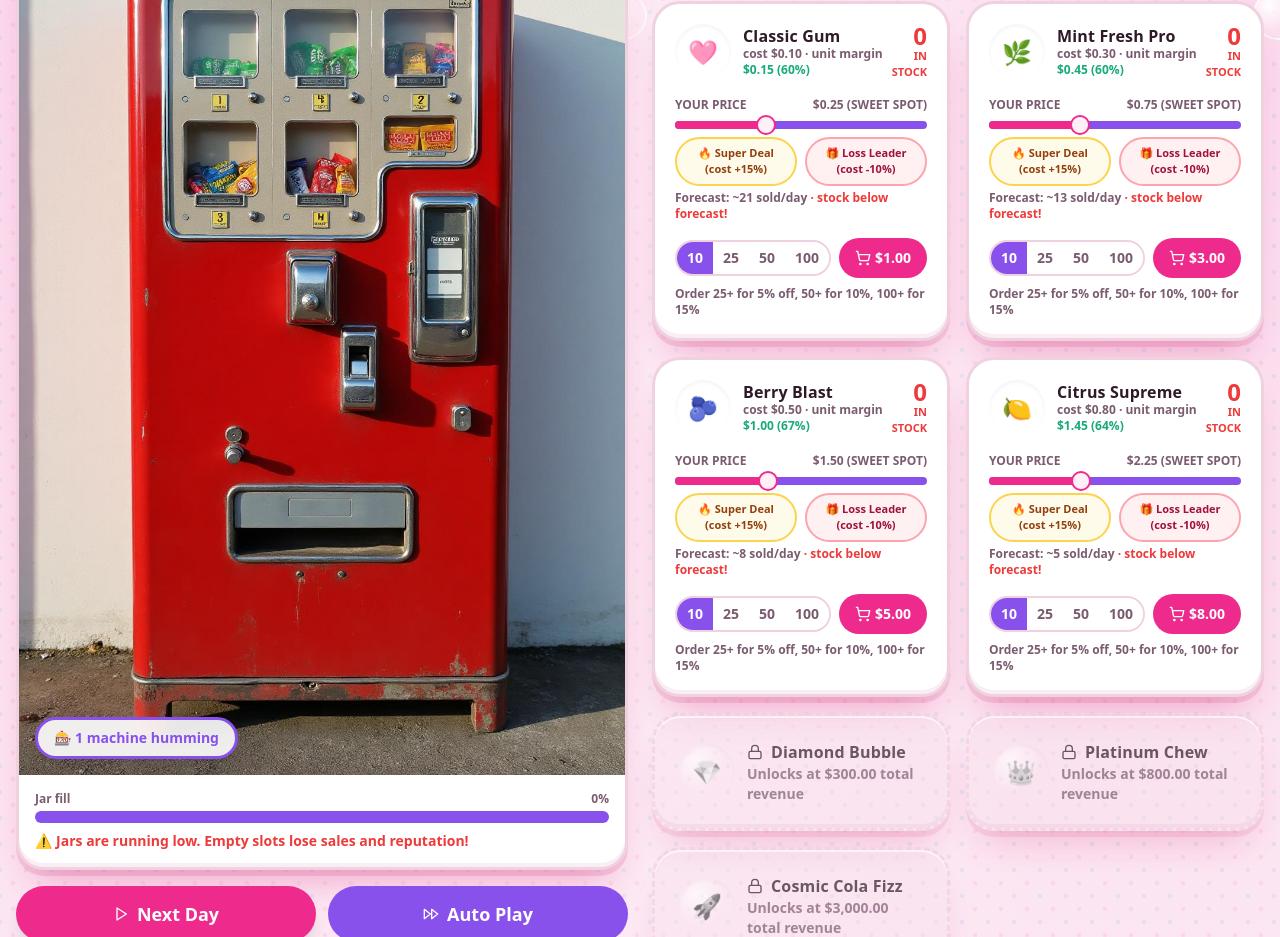
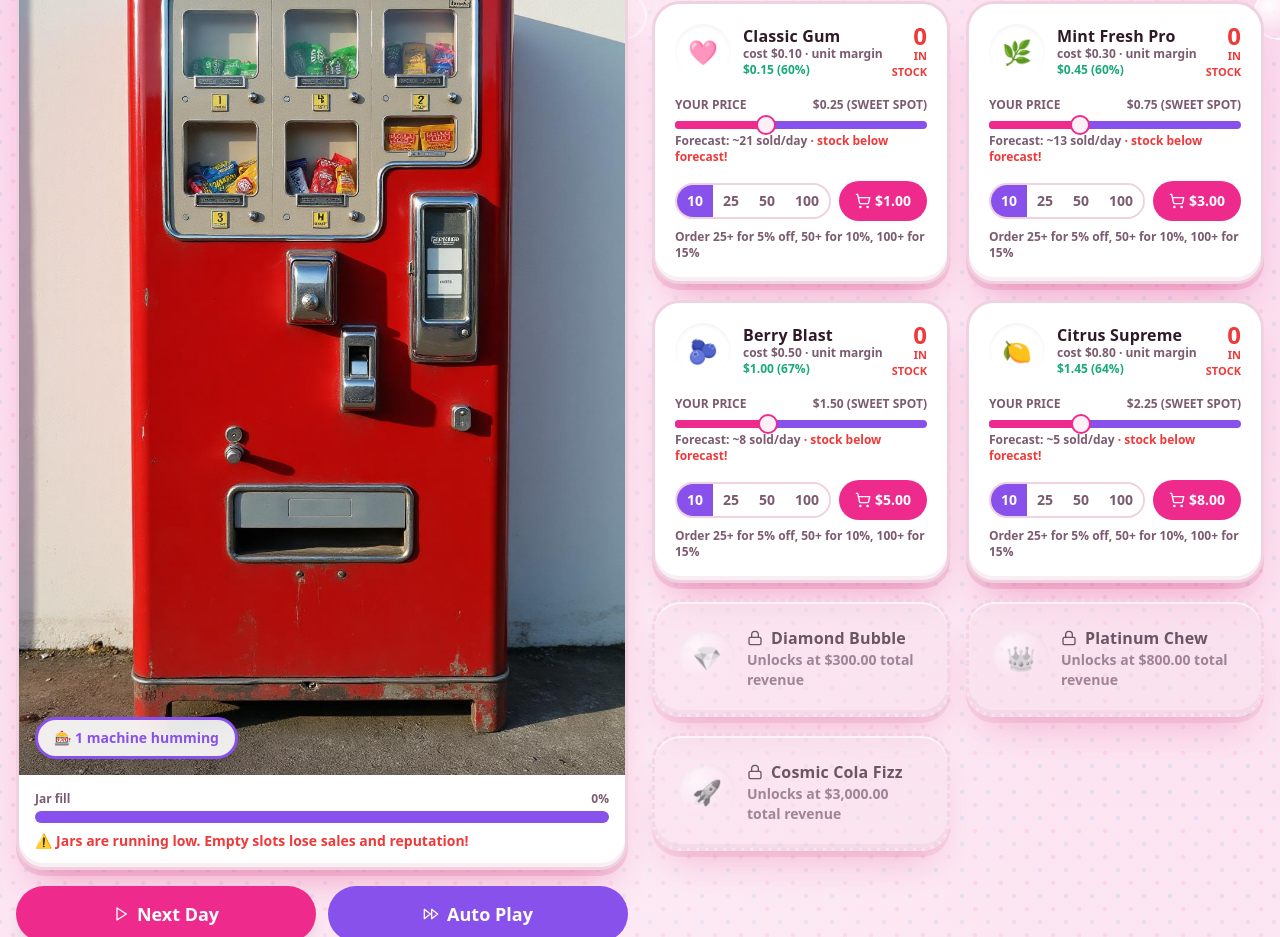
Before and after one commit to rankplanmuse-ops/gum-mogul, a React (Vite) app: page / in a window 1280 px wide. Shown: the part 820-1757 px from the top of the page. Built offline with nearby package versions, Linux system fonts and the light colour scheme; the HTML template or start-up script is replaced by a standard one.

Commit message:
Price slider labels escalate as you drag left (Deal!, Super Deal!!, LOSS LEADER!!!); preset buttons removed

```diff
--- a/src/components/ProductInventory.tsx
+++ b/src/components/ProductInventory.tsx
@@ -74,20 +74,12 @@ export const ProductInventory = ({ gameState, onPurchase, onPriceChange }: Props
               <div className="mt-4">
                 <div className="flex justify-between text-xs font-black uppercase text-muted-foreground">
                   <span>Your price</span>
-                  <span className={p.sellPrice > p.refPrice * 1.3 ? "text-loss" : p.sellPrice < p.refPrice ? "text-accent" : ""}>
-                    {formatCurrency(p.sellPrice)} {p.sellPrice > p.refPrice * 1.3 ? "(pricey!)" : p.sellPrice < p.refPrice ? "(deal!)" : "(sweet spot)"}
+                  <span className={p.sellPrice <= p.costPrice ? "text-rose-600" : margin / p.sellPrice <= 0.2 ? "text-amber-600" : p.sellPrice > p.refPrice * 1.3 ? "text-loss" : p.sellPrice < p.refPrice ? "text-accent" : ""}>
+                    {formatCurrency(p.sellPrice)} {p.sellPrice <= p.costPrice ? "(LOSS LEADER!!!)" : margin / p.sellPrice <= 0.2 ? "(Super Deal!!)" : p.sellPrice > p.refPrice * 1.3 ? "(pricey!)" : p.sellPrice < p.refPrice ? "(Deal!)" : "(sweet spot)"}
                   </span>
                 </div>
                 <Slider value={[p.sellPrice]} min={Math.max(0.05, p.costPrice * 0.5)} max={p.refPrice * 2.5} step={step}
                   onValueChange={([v]) => onPriceChange(p.id, Math.round(v * 100) / 100)} className="mt-2" />
-                <div className="flex gap-2 mt-2">
-                  <button onClick={() => onPriceChange(p.id, Math.round(p.costPrice * 1.15 * 100) / 100)} className="flex-1 rounded-full border-2 border-amber-300 bg-amber-50 px-2 py-1.5 text-[11px] font-black text-amber-800 transition-transform hover:-translate-y-0.5" title="Slim 15% margin over cost: cheap enough to move serious volume">
-                    🔥 Super Deal (cost +15%)
-                  </button>
-                  <button onClick={() => onPriceChange(p.id, Math.round(p.costPrice * 0.9 * 100) / 100)} className="flex-1 rounded-full border-2 border-rose-300 bg-rose-50 px-2 py-1.5 text-[11px] font-black text-rose-800 transition-transform hover:-translate-y-0.5" title="Sell 10% under cost: every unit loses a little money and buys reputation and foot traffic">
-                    🎁 Loss Leader (cost -10%)
-                  </button>
-                </div>
                 {p.sellPrice <= p.costPrice ? (
                   <p className="text-xs font-black text-rose-600 mt-1.5">🎁 LOSS LEADER: losing {formatCurrency(p.costPrice - p.sellPrice)}/unit on purpose. Volume buys reputation (up to +4/day) and pulls crowds past your other gums.</p>
                 ) : margin / p.sellPrice <= 0.2 ? (
```
